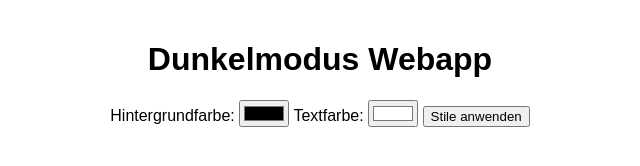
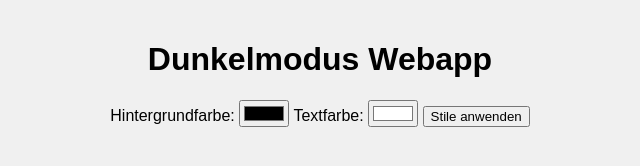
Before and after one commit to sidfakenews986/dunkelmodus-webapp, a website: page index.html in a window 1280 px wide. Shown: the whole page, without its empty margins (320-960 px from the left). Drawn offline with Linux system fonts and the light colour scheme.

Commit message:
Update body background color to light gray for better contrast.

```diff
--- a/styles.css
+++ b/styles.css
@@ -1,5 +1,5 @@
 body {
-    background-color: #ffffff;
+    background-color: #f0f0f0;
     color: #000000;
     font-family: Arial, sans-serif;
     margin: 0;
```
